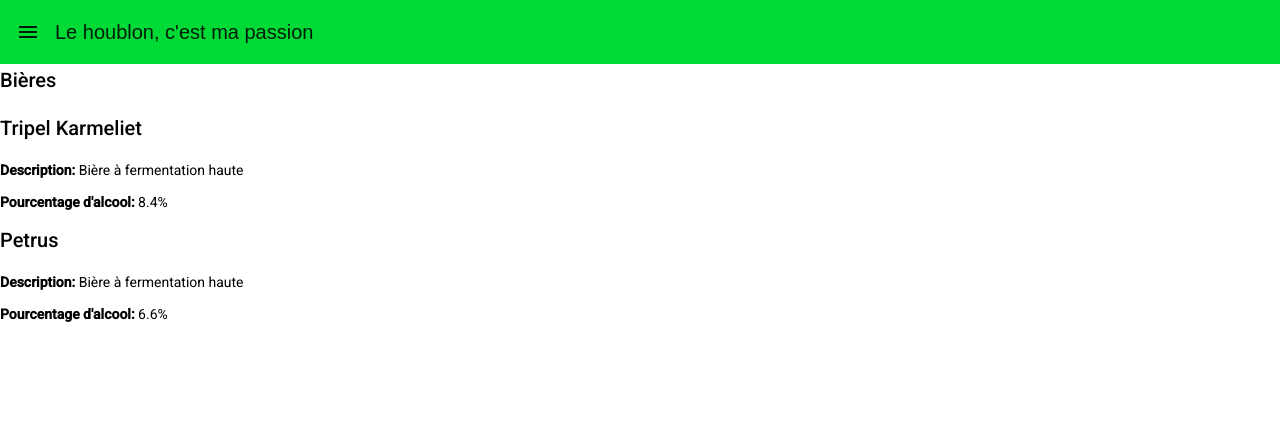
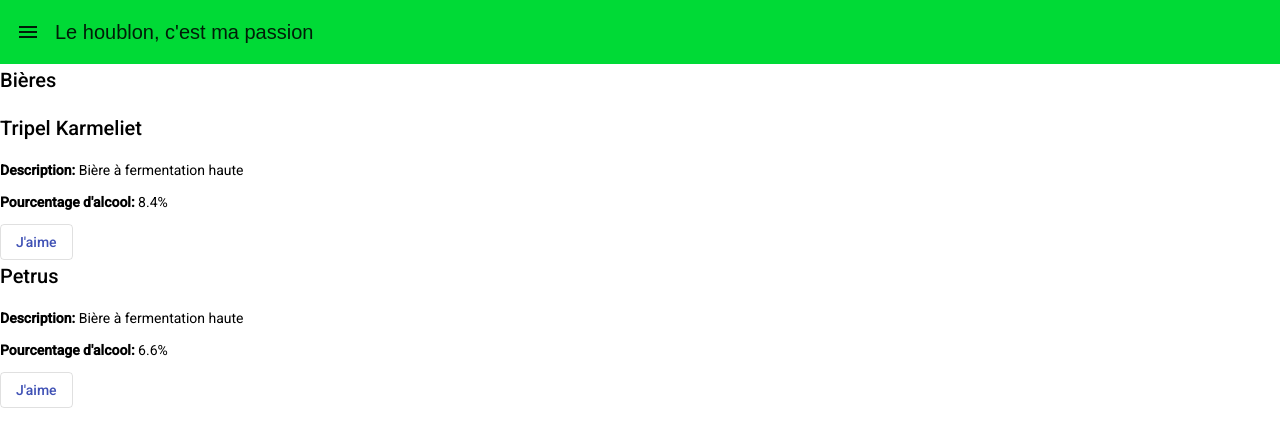
Before and after one commit to Vanhaex/TPangular_biere, an Angular app: page / in a window 1280 px wide. Shown: the top 444 px of the page. Built offline with nearby package versions, Linux system fonts and the light colour scheme.

Commit message:
ajout du bouton like avec popup message

```diff
--- a/src/app/biere-listing/biere-listing.component.html
+++ b/src/app/biere-listing/biere-listing.component.html
@@ -14,4 +14,8 @@
         <b>Pourcentage d'alcool:</b> {{ biere.biere_percent }}
     </p>
 
+    <button mat-stroked-button color="primary" (click)="like()">
+        J'aime
+    </button>
+
 </div>
--- a/src/app/biere-listing/biere-listing.component.ts
+++ b/src/app/biere-listing/biere-listing.component.ts
@@ -11,5 +11,7 @@ import { bieres } from '../bieres';
 export class BiereListingComponent {
   bieres = bieres;
 
-  constructor() { }
+  like() {
+    window.alert("Merci d'avoir aimé cette bière !");
+  }
 }
```
